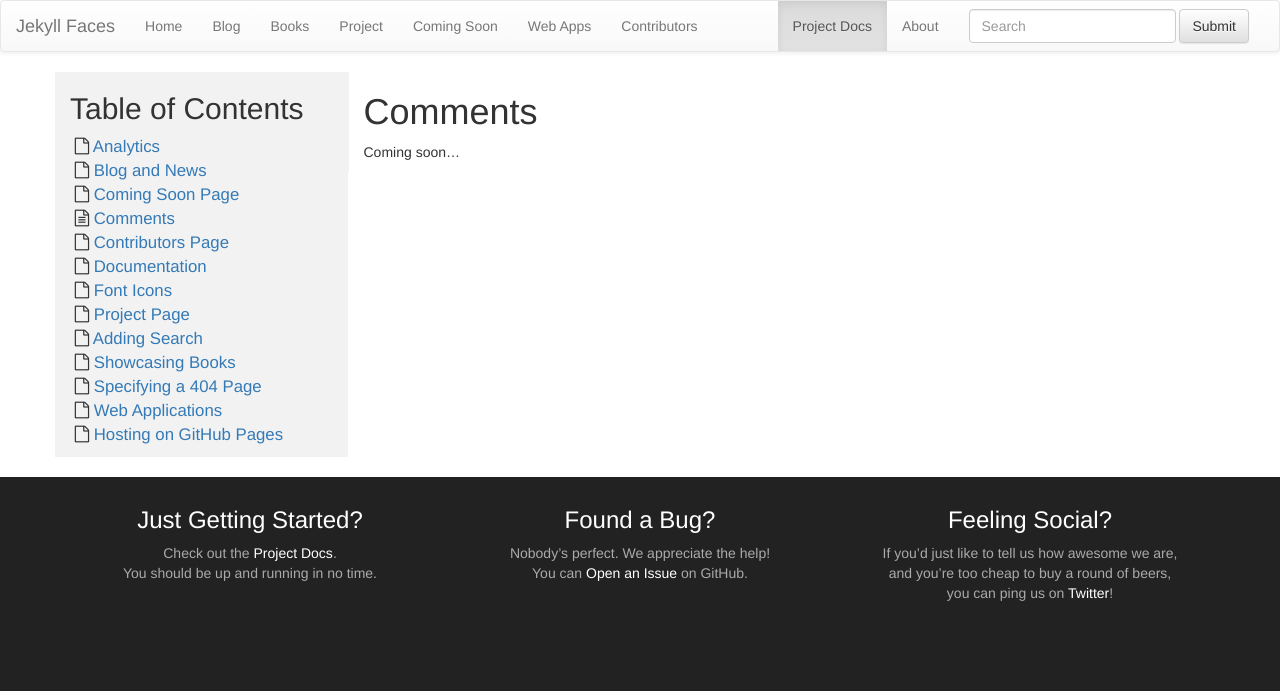
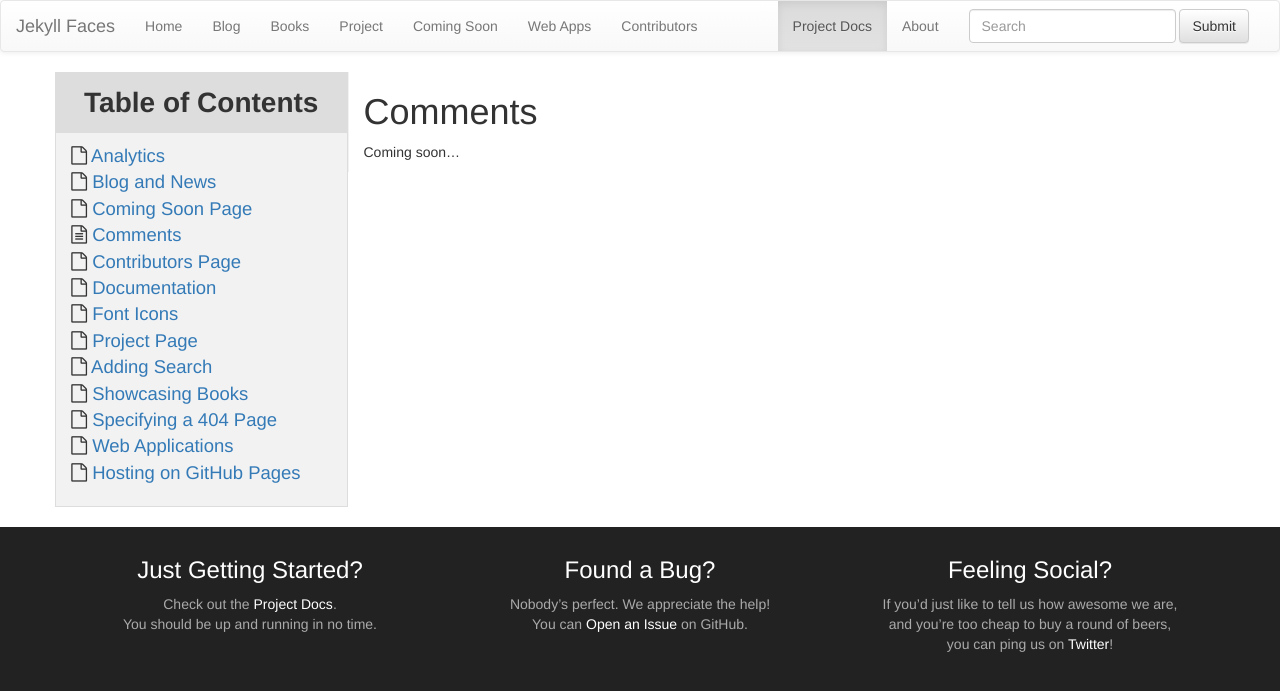
Before and after one commit to groundh0g/jekyllfaces, a Jekyll site: the page built from docs/00-comments.md, in a window 1280 px wide. Shown: the top 691 px of the page. Built offline with Jekyll 4.4.1, drawn with Linux system fonts in a browser that asks for light colours.

Commit message:
Adds simple style to documents list TOC

```diff
--- a/_layouts/document.html
+++ b/_layouts/document.html
@@ -6,8 +6,10 @@ layout: default
 
     <div class="row">
         <div class="col-md-3 docs-table-of-contents">
-            <h2>Table of Contents</h2>
-            {% include docs-list.liquid %}
+            <div class="docs-table-of-contents-header">Table of Contents</div>
+            <div class="docs-table-of-contents-list">
+              {% include docs-list.liquid %}
+            </div>
         </div>
         <div class="col-md-9 docs-content">
             <h1>{{ page.title | escape }}</h1>
--- a/assets/jekyllfaces.css
+++ b/assets/jekyllfaces.css
@@ -5,7 +5,22 @@ body { min-height: 100%; }
 
 .docs-table-of-contents {
     background-color:#f2f2f2;
+    border: 1px #ddd solid;
+    padding:0;
     padding-bottom:10px;
+}
+
+.docs-table-of-contents-header {
+    background-color: #ddd;
+    padding: 10px 0;
+    font-size: 2em;
+    font-weight: bolder;
+    text-align: center;
+}
+
+.docs-table-of-contents-list {
+    padding:10px;
+    font-size: 1.1em;
 }
 
 .docs-content {
```
